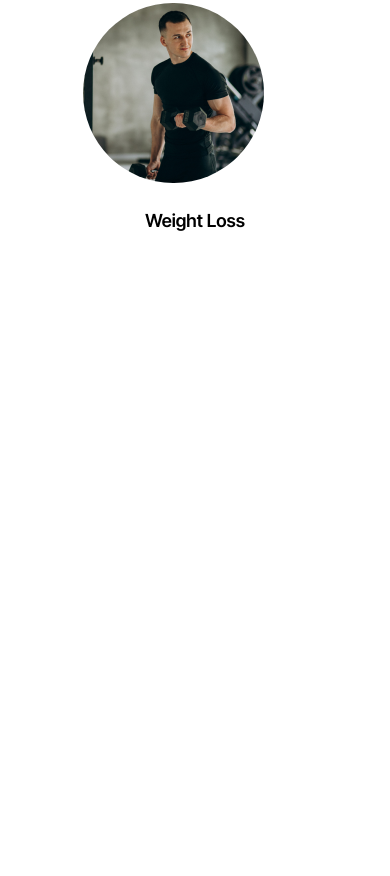
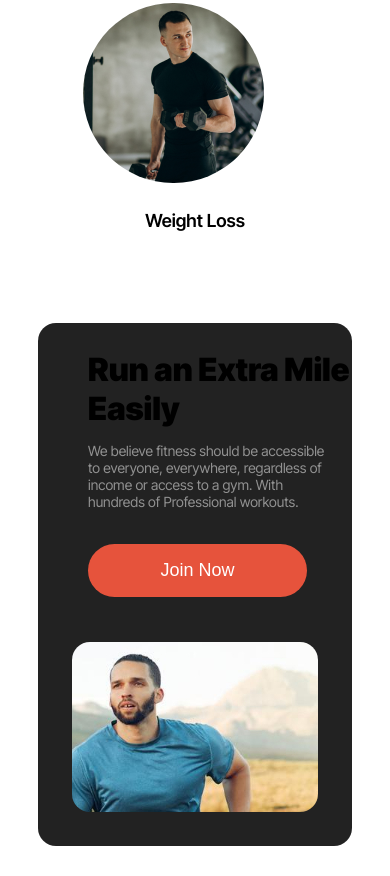
Before and after one commit to JakiaSultanaJenny/responsive-fitness-website, a plain HTML site: page index.html in a window 390 px wide. Shown: the part 2379-3255 px from the top of the page. Before the commit the page ends 2680 px from the top, so only its background shows below. Drawn offline with Linux system fonts and the light colour scheme.

Commit message:
added the run an extra mile easily section styles and made it responsive for small device

```diff
--- a/index.html
+++ b/index.html
@@ -83,6 +83,22 @@
                 </div>
             </div>
         </section>
+
+        <section class="section-run-extra-mile section-width">
+            <div class="run-container">
+                <div class="run-content">
+                    <h2 class="run-section-title">Run an Extra Mile Easily</h2>
+                    <p class="run-section-description">We believe fitness should be accessible to everyone, everywhere,
+                        regardless of income or access to a gym. With hundreds of Professional workouts.</p>
+                    <button class="section-btn">Join Now</button>
+                </div>
+                <div class="section-img">
+                    <img src="images/run.jpg" alt="" class="run-img">
+
+                </div>
+
+            </div>
+        </section>
     </main>
 </body>
 
--- a/styles/fitness.css
+++ b/styles/fitness.css
@@ -223,6 +223,71 @@
 
 
 
+/* Run an extra mile easily section styles starts here */
+.section-run-extra-mile {
+    background-color: rgba(34, 34, 34, 1);
+    border-radius: 20px;
+    margin-top: 100px;
+}
+
+.run-container {
+    display: flex;
+    gap: 165px;
+
+}
+
+.run-content {
+    width: calc(50% - 82px);
+    margin-left: 54px;
+    margin-bottom: 40px;
+
+}
+.run-section-title{
+    font-size: 3rem;
+    font-weight: 900;
+    margin-bottom: 14px;
+    margin-right: 10px;
+}
+
+.run-section-description {
+    text-align: left;
+    font-size: 0.875rem;
+    color: rgba(255, 255, 255, 0.5);
+    margin-bottom: 34px;
+
+}
+
+.section-btn {
+    background-color: #E6533C;
+    border-radius: 42px;
+    color: white;
+    align-items: center;
+    width: 225px;
+    padding: 16px 40px;
+    border: none;
+    font-weight: 500;
+    font-size: 1.125rem;
+
+}
+
+.section-img {
+    width: calc(50% - 82px);
+    margin-top: 30px;
+    margin-right: 30px;
+    margin-bottom: 30px;
+
+}
+
+.run-img {
+    width: 100%;
+    height: 312px;
+    object-fit: none;
+    object-position: 66% 33%;
+    border-radius: 18px;
+
+}
+/* run an extra mile easily section ends here */
+
 
 
 
@@ -365,4 +430,52 @@
     padding-right: 55px;
 
 }
+/* responsiveness ends for change your habit section */
+/* responsiveness starts for run an extra mile easily section starts here */
+.section-run-extra-mile {
+    border-radius: 18px;
+    margin: 30px;
+
 }
+
+.run-container {
+    gap: 5px;
+}
+
+.run-content {
+    width: 100%;
+    margin-left: 30px;
+
+}
+.run-section-title{
+    font-size: 2rem;
+}
+
+.run-section-description {
+    margin-right: 30px;
+
+}
+
+ .section-btn {
+    width: 80%;
+    margin: 0 auto;
+    /* width: 287px;
+    padding: 16px 103px; */
+
+}
+
+.section-img {
+    width: 90%;
+    margin: 0 auto;
+}
+
+.run-img {
+    height: 170px;
+    object-fit: none;
+    object-position: 70% 26%;
+    border-radius: 18px;
+    margin-bottom: 30px;
+
+}
+/* responsiveness ends for run an extra mile easily section */
+}
```
